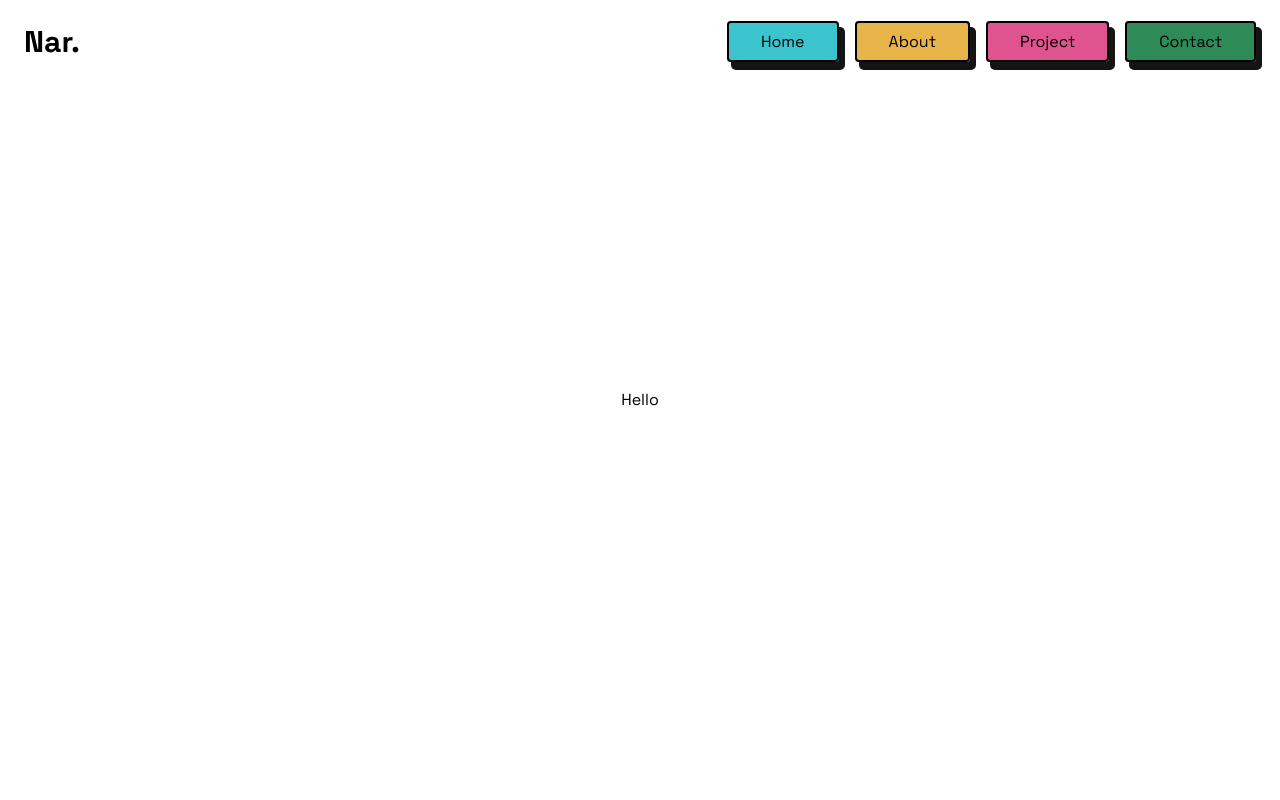
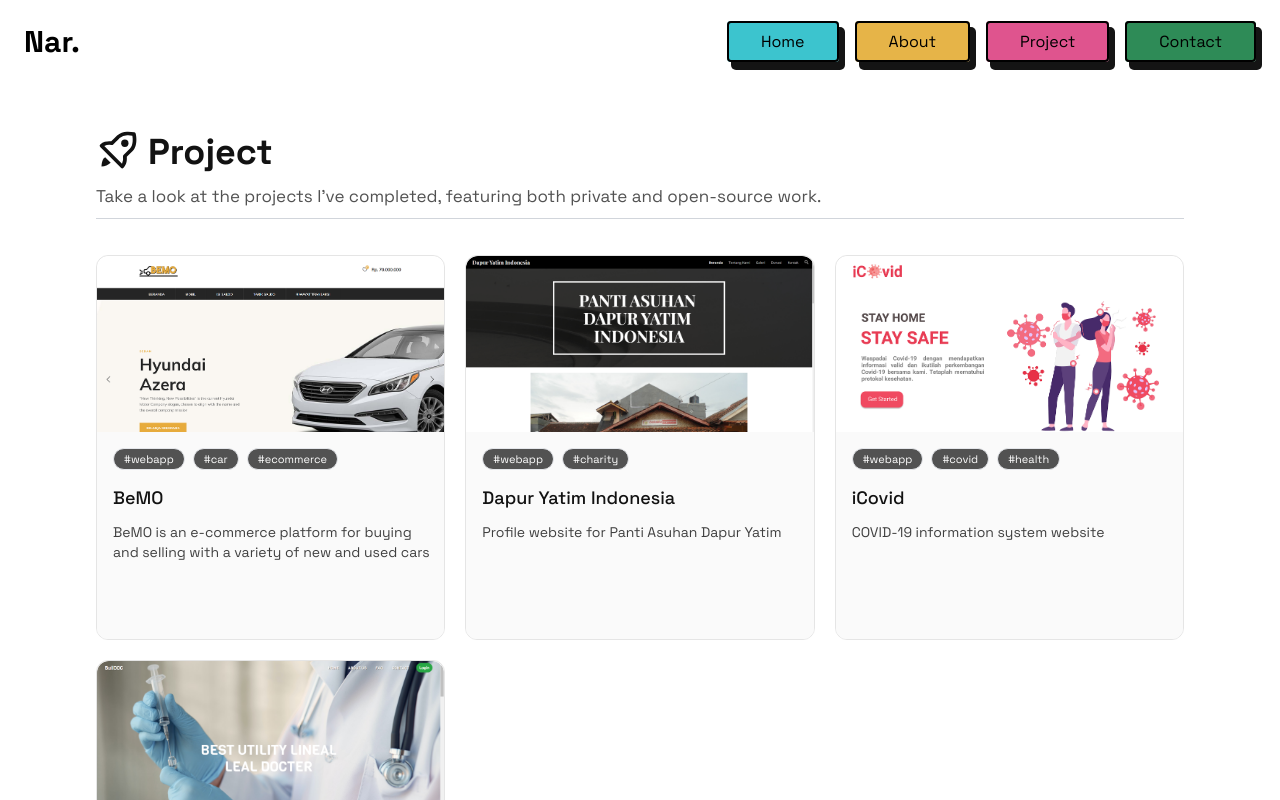
Before and after one commit to agusnarestha/nar-portfolio, a Next.js app: page /project in a window 1280 px wide. Shown: the top 800 px of the page. Built offline with nearby package versions, Linux system fonts and the light colour scheme.

Commit message:
add: page project

```diff
--- a/src/app/project/page.tsx
+++ b/src/app/project/page.tsx
@@ -1,11 +1,16 @@
+import AllProjectSection from "@/components/sections/AllProjectSection";
+
 export default function Project() {
   return (
-    <div className="flex flex-col h-screen">
-      <section className="flex items-center justify-center h-screen">
-        <div className="py-8 px-4 mx-auto max-w-screen-md text-center lg:py-16 lg:px-12">
-          <span>Hello</span>
-        </div>
-      </section>
+    // <div className="flex flex-col h-screen">
+    //   <section className="flex items-center justify-center h-screen">
+    //     <div className="py-8 px-4 mx-auto max-w-screen-md text-center lg:py-16 lg:px-12">
+    //       <RecentProjectSection />
+    //     </div>
+    //   </section>
+    // </div>
+    <div className="my-32">
+      <AllProjectSection />
     </div>
   );
 }
--- a/src/components/layouts/Header.tsx
+++ b/src/components/layouts/Header.tsx
@@ -29,10 +29,10 @@ const Header = () => {
         } absolute top-full left-0 w-full bg-white lg:relative lg:bg-transparent lg:w-auto lg:block`}
       >
         <ul className="flex flex-col lg:flex-row space-y-4 lg:space-y-0 lg:space-x-4">
-          <HeaderButton label="Home" color="#3cc4ce" />
-          <HeaderButton label="About" color="#e6b448" />
-          <HeaderButton label="Project" color="#df548e" />
-          <HeaderButton label="Contact" color="#2e8b57" />
+          <HeaderButton label="Home" color="#3cc4ce" href="/" />
+          <HeaderButton label="About" color="#e6b448" href="#" />
+          <HeaderButton label="Project" color="#df548e" href="/project" />
+          <HeaderButton label="Contact" color="#2e8b57" href="#" />
         </ul>
       </div>
     </nav>
--- a/src/components/layouts/HeaderButton.tsx
+++ b/src/components/layouts/HeaderButton.tsx
@@ -3,13 +3,14 @@ import React from "react";
 type HeaderButtonProps = {
   label: string;
   color: string;
+  href: string;
 };
 
-const HeaderButton: React.FC<HeaderButtonProps> = ({ label, color }) => {
+const HeaderButton: React.FC<HeaderButtonProps> = ({ label, color, href }) => {
   return (
     <li className="">
       <a
-        href="#"
+        href={href}
         style={{
           backgroundColor: color,
           marginBottom: "-3px",
--- /dev/null
+++ b/src/components/sections/AllProjectSection.tsx
@@ -0,0 +1,49 @@
+import ProjectCard from "../ProjectCard";
+import projectData from "@/data/projectData.json";
+
+const AllProjectSection = () => {
+  return (
+    <div>
+      <div className="relative max-w-6xl mx-auto mt-8 max-[768px]:mt-28 dark:text-[#E4E6EB] dark:fill-[#E4E6EB] aos-init aos-animate">
+        <div className="relative">
+          <div className="flex items-center">
+            <svg
+              className="w-11 text-[#121212] max-[375px]:w-9 max-[425px]:w-9 max-[600px]:w-10"
+              stroke="currentColor"
+              fill="currentColor"
+              strokeWidth="0"
+              viewBox="0 0 24 24"
+              xmlns="http://www.w3.org/2000/svg"
+            >
+              <path d="M20.92 2.38A15.72 15.72 0 0 0 17.5 2a8.26 8.26 0 0 0-6 2.06Q9.89 5.67 8.31 7.27c-1.21-.13-4.08-.2-6 1.74a1 1 0 0 0 0 1.41l11.3 11.32a1 1 0 0 0 1.41 0c1.95-2 1.89-4.82 1.77-6l3.21-3.2c3.19-3.19 1.74-9.18 1.68-9.43a1 1 0 0 0-.76-.73zm-2.36 8.75L15 14.67a1 1 0 0 0-.27.9 6.81 6.81 0 0 1-.54 3.94L4.52 9.82a6.67 6.67 0 0 1 4-.5A1 1 0 0 0 9.39 9s1.4-1.45 3.51-3.56A6.61 6.61 0 0 1 17.5 4a14.51 14.51 0 0 1 2.33.2c.24 1.43.62 5.04-1.27 6.93z"></path>
+              <circle cx="15.73" cy="8.3" r="2"></circle>
+              <path d="M5 16c-2 1-2 5-2 5a7.81 7.81 0 0 0 5-2z"></path>
+            </svg>
+            <h1 className="font-bold text-[#121212] text-4xl mt-1 ml-2 max-[375px]:text-2xl max-[425px]:text-[22px] max-[600px]:text-[26px]">
+              Project
+            </h1>
+          </div>
+          <p className="mt-3 text-[17px] mb-2 text-[#525252] max-[375px]:text-[15px] max-[425px]:text-[16px] max-[600px]:text-[17px]">
+            Take a look at the projects I've completed, featuring both private
+            and open-source work.
+          </p>
+          <hr className="border-[#d1d5db]"></hr>
+        </div>
+      </div>
+      <div className="mt-9 gap-5 grid grid-cols-3 max-[768px]:mt-5 max-[480px]:px-8 max-[992px]:grid-cols-2 max-[768px]:grid-cols-2 max-[600px]:grid-cols-1">
+        {projectData.map((item, index) => (
+          <ProjectCard
+            key={index}
+            title={item.title}
+            description={item.description}
+            imageUrl={item.imageUrl}
+            linkProject={item.linkProject}
+            categories={item.categories}
+          />
+        ))}
+      </div>
+    </div>
+  );
+};
+
+export default AllProjectSection;
--- a/src/components/sections/RecentProjectSection.tsx
+++ b/src/components/sections/RecentProjectSection.tsx
@@ -2,7 +2,7 @@ import ProjectCard from "../ProjectCard";
 import projectData from "@/data/projectData.json";
 
 const RecentProjectSection = () => {
-  const latestProjects = projectData.slice(-3);
+  const latestProjects = projectData.slice(0, 3);
 
   return (
     <div>
--- a/src/data/projectData.json
+++ b/src/data/projectData.json
@@ -1,10 +1,10 @@
 [
   {
-    "title": "BullDOC",
-    "description": "Health information system website",
-    "imageUrl": "project/bulldoc.png",
+    "title": "BeMO",
+    "description": "BeMO is an e-commerce platform for buying and selling with a variety of new and used cars",
+    "imageUrl": "project/bemo.png",
     "linkProject": "#",
-    "categories": ["webapp", "hospital", "health"]
+    "categories": ["webapp", "car", "ecommerce"]
   },
   {
     "title": "Dapur Yatim Indonesia",
@@ -21,10 +21,10 @@
     "categories": ["webapp", "covid", "health"]
   },
   {
-    "title": "BeMO",
-    "description": "BeMO is an e-commerce platform for buying and selling with a variety of new and used cars",
-    "imageUrl": "project/bemo.png",
+    "title": "BullDOC",
+    "description": "Health information system website",
+    "imageUrl": "project/bulldoc.png",
     "linkProject": "#",
-    "categories": ["webapp", "car", "ecommerce"]
+    "categories": ["webapp", "hospital", "health"]
   }
 ]
```
